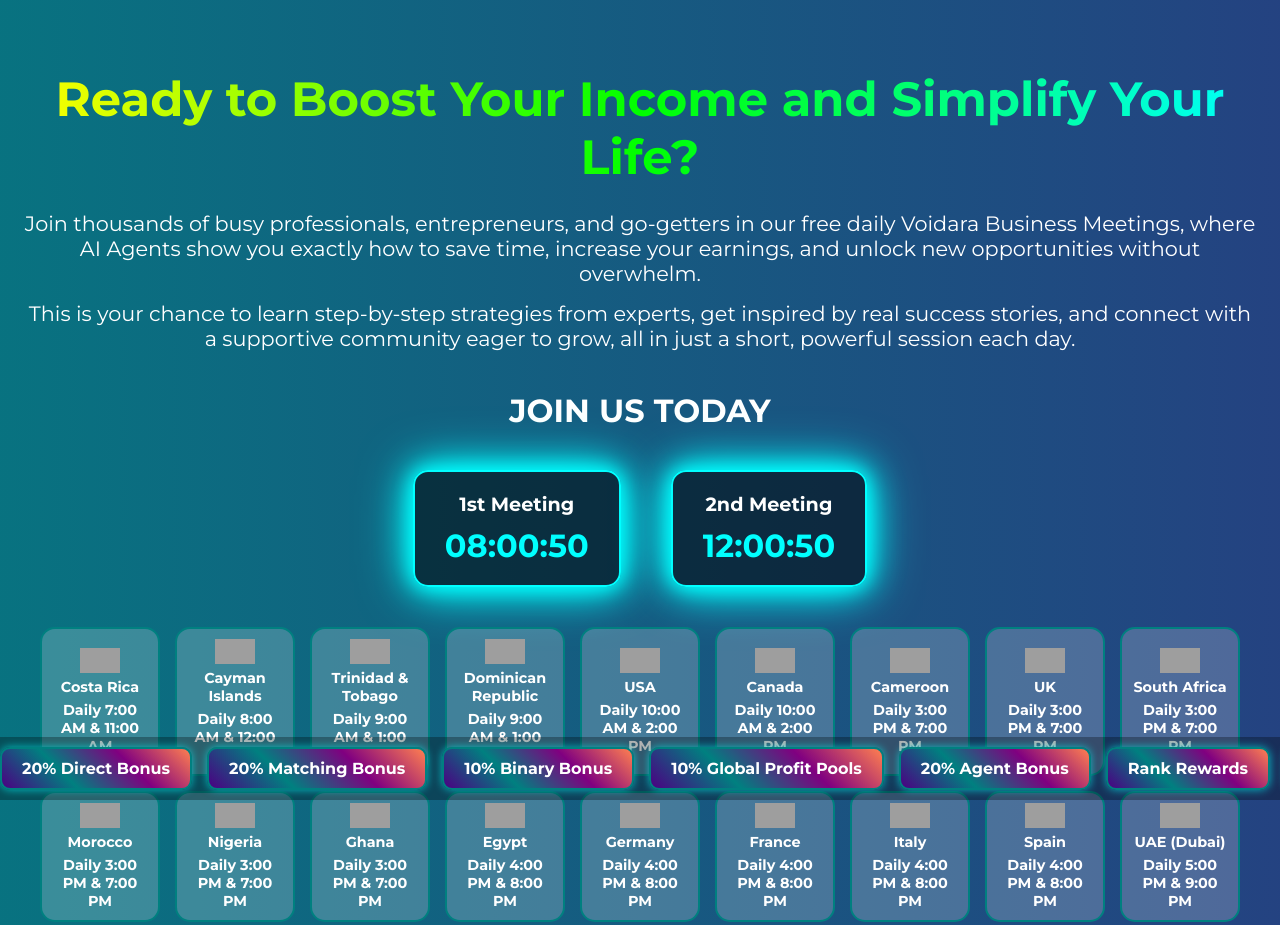
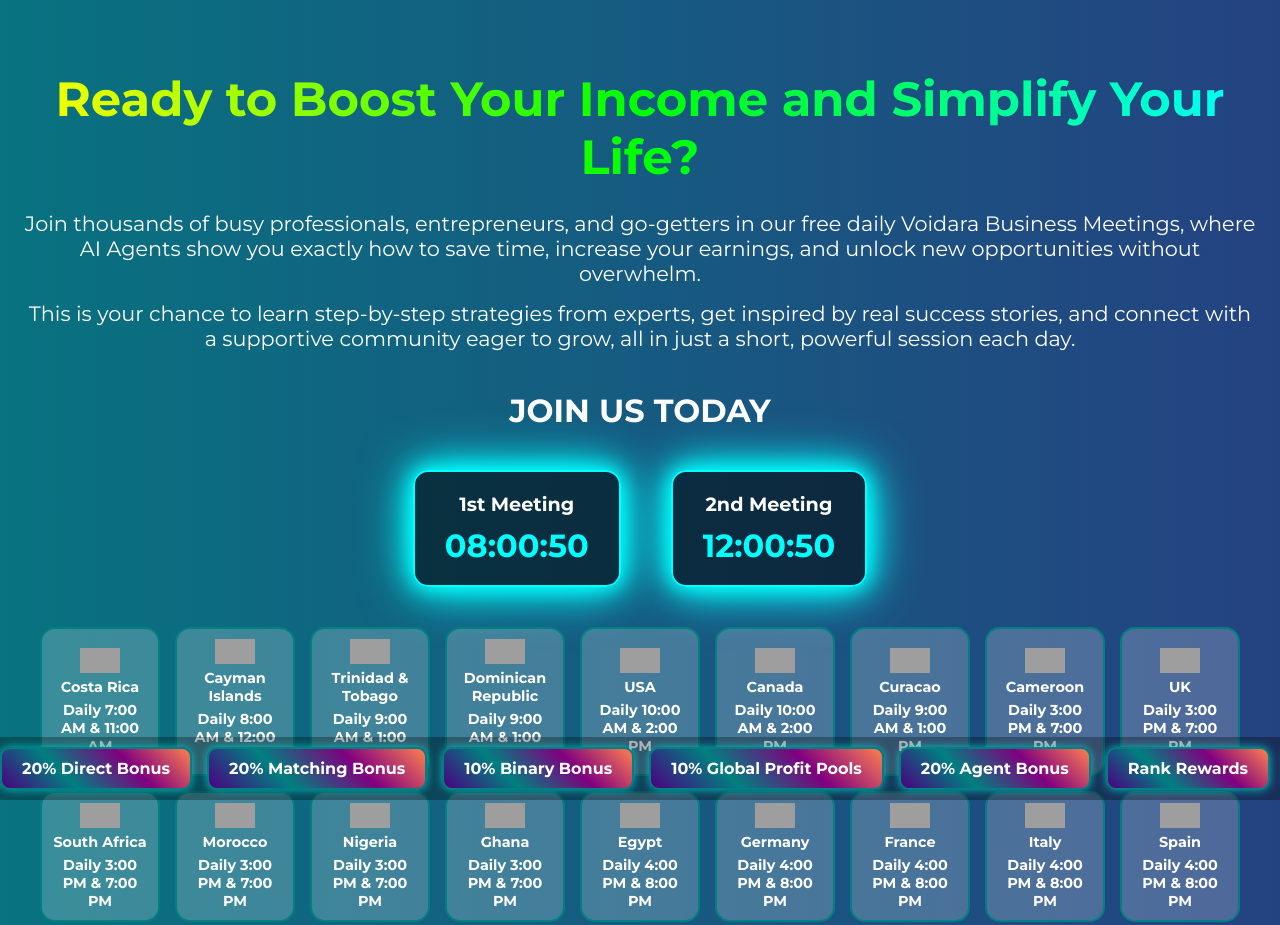
Before and after one commit to BossladyT/Daily-Webinars, a plain HTML site: page index.html in a window 1280 px wide. Shown: the top 925 px of the page. Drawn offline with nearby package versions, Linux system fonts and the light colour scheme; grey boxes are pictures that could not be loaded.

Commit message:
Update index.html

```diff
--- a/index.html
+++ b/index.html
@@ -109,6 +109,7 @@
   <div class="country-tab"><img src="https://flagcdn.com/w80/do.png" alt="Dominican Republic">Dominican Republic <span>Daily 9:00 AM & 1:00 PM</span></div>
   <div class="country-tab"><img src="https://flagcdn.com/w80/us.png" alt="USA">USA <span>Daily 10:00 AM & 2:00 PM</span></div>
   <div class="country-tab"><img src="https://flagcdn.com/w80/ca.png" alt="Canada">Canada <span>Daily 10:00 AM & 2:00 PM</span></div>
+  <div class="country-tab"><img src="https://flagcdn.com/w80/cw.png" alt="Curacao">Curacao <span>Daily 9:00 AM & 1:00 PM</span></div>
   <div class="country-tab"><img src="https://flagcdn.com/w80/cm.png" alt="Cameroon">Cameroon <span>Daily 3:00 PM & 7:00 PM</span></div>
   <div class="country-tab"><img src="https://flagcdn.com/w80/gb.png" alt="UK">UK <span>Daily 3:00 PM & 7:00 PM</span></div>
   <div class="country-tab"><img src="https://flagcdn.com/w80/za.png" alt="South Africa">South Africa <span>Daily 3:00 PM & 7:00 PM</span></div>
@@ -133,6 +134,8 @@
   <div class="country-tab"><img src="https://flagcdn.com/w80/au.png" alt="Australia">Australia <span>Daily 11:00 PM & 3:00 AM</span></div>
   <div class="country-tab"><img src="https://flagcdn.com/w80/jp.png" alt="Japan">Japan <span>Daily 12:00 AM & 4:00 AM</span></div>
   <div class="country-tab"><img src="https://flagcdn.com/w80/my.png" alt="Malaysia">Malaysia <span>Daily 12:00 AM & 4:00 AM</span></div>
+</div>
+
 </div>
 
 <div class="join-section">
```
